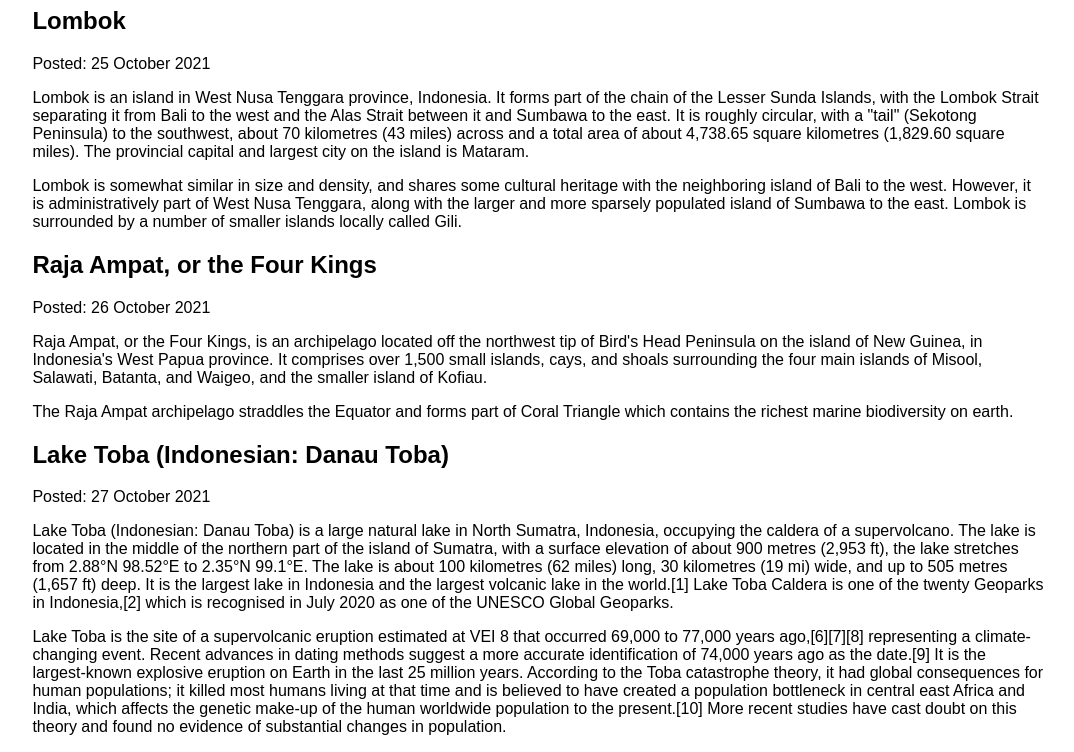
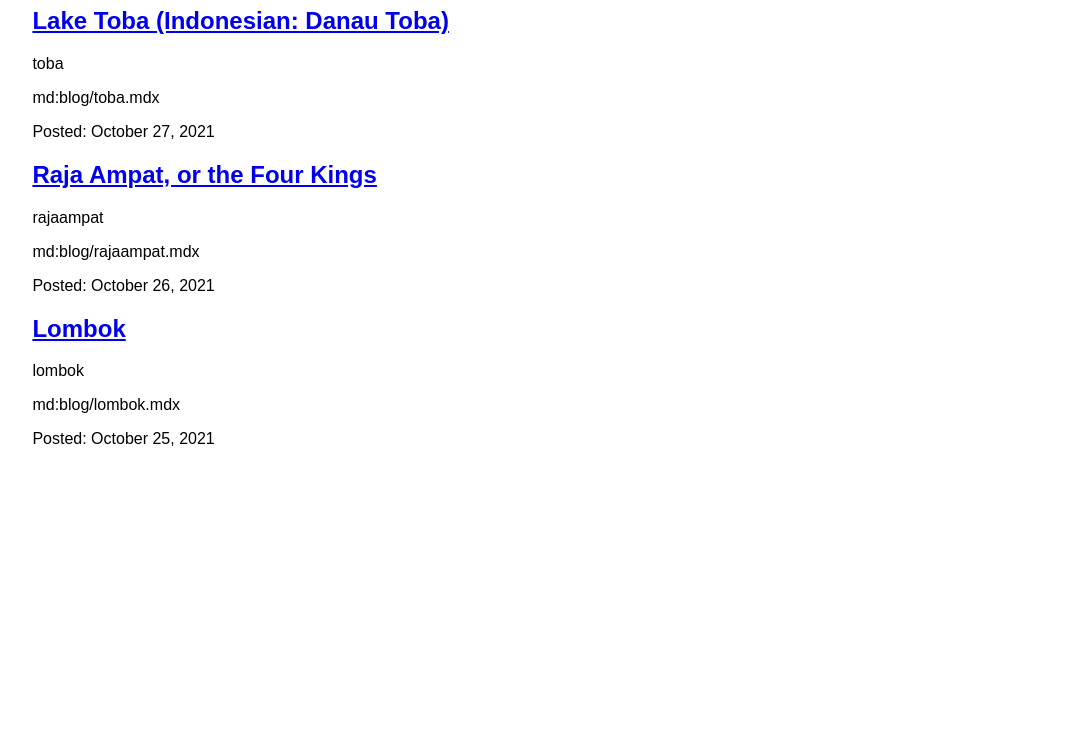
Before and after one commit to erwintobing15/gatsby-blog-site, a Gatsby site: page /blog in a window 1280 px wide. Shown: the part 169-921 px from the top of the page, without its empty margins (102-1176 px from the left). After the commit the page ends 800 px from the top, so only its background shows below. Built offline with nearby package versions, Linux system fonts and the light colour scheme; Gatsby itself is replaced by a stand-in of ours.

Commit message:
Update Blog page to link to each post

```diff
--- a/src/components/layout.js
+++ b/src/components/layout.js
@@ -32,12 +32,12 @@
             </Link>
           </li>
           <li className={navLinksItem}>
-            <Link to='about' className={navLinksText}>
+            <Link to='/about' className={navLinksText}>
               About
             </Link>
           </li>
           <li className={navLinksItem}>
-            <Link to='blog' className={navLinksText}>
+            <Link to='/blog' className={navLinksText}>
               Blog
             </Link>
           </li>
--- a/src/pages/blog/index.js
+++ b/src/pages/blog/index.js
@@ -1,19 +1,21 @@
 import * as React from 'react'
-import { graphql } from 'gatsby'
-import { MDXRenderer } from 'gatsby-plugin-mdx'
+import { Link, graphql } from 'gatsby'
 import Layout from '../../components/layout'
 
 const BlogPage = ({ data }) => {
   return (
-    <Layout pageTitle="My Blog Post">
+    <Layout pageTitle="My Blog Posts">
       {
         data.allMdx.nodes.map(node => (
           <article key={node.id}>
-            <h2>{node.frontmatter.title}</h2>
+            <h2>
+              <Link to={`/blog/${node.slug}`}>
+                {node.frontmatter.title}
+              </Link>
+            </h2>
+            <p>{node.slug}</p>
+            <p>{node.id}</p>
             <p>Posted: {node.frontmatter.date}</p>
-            <MDXRenderer>
-              {node.body}
-            </MDXRenderer>
           </article>
         ))
       }
@@ -23,14 +25,14 @@
 
 export const query = graphql`
   query {
-    allMdx {
+    allMdx(sort: {fields: frontmatter___date, order: DESC}) {
       nodes {
         frontmatter {
-          date(formatString: "DD MMMM YYYY")
+          date(formatString: "MMMM D, YYYY")
           title
         }
         id
-        body
+        slug
       }
     }
   }
```
Also changed, not shown: src/pages/blog/{mdx.slug}.js (+20 -3 lines).
